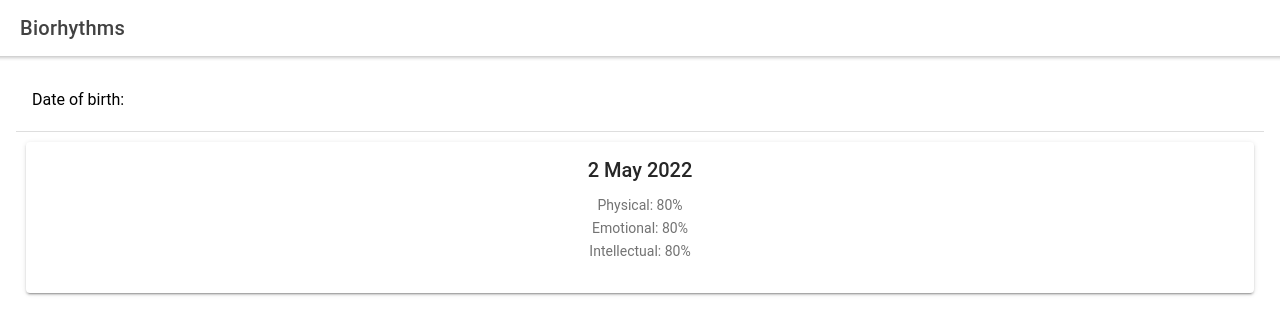
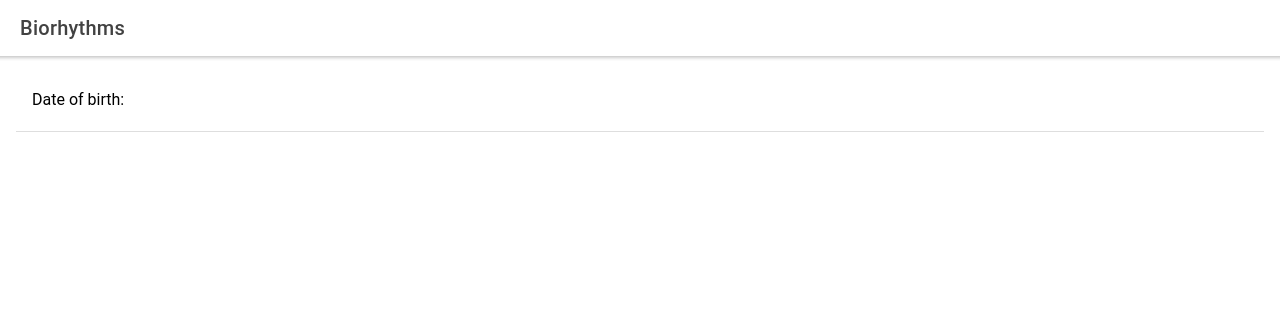
Before and after one commit to kronosGR/Ionic-React.js-biorhythm-calculator, a React (Create React App) app: page / in a window 1280 px wide. Shown: the top 334 px of the page. Built offline with nearby package versions, Linux system fonts and the light colour scheme.

Commit message:
display the results

```diff
--- a/src/App.js
+++ b/src/App.js
@@ -12,7 +12,7 @@
 import BiorhythmCard from './components/BiorhythmCard';
 
 function App() {
-  const [birthday, setBirthday] = useState('2020-01-31');
+  const [birthDate, setBirthDate] = useState();
   const targetDate = new Date().toISOString();
 
   return (
@@ -23,14 +23,14 @@
         </IonToolbar>
       </IonHeader>
       <IonContent className='ion-padding'>
+        {birthDate && <BiorhythmCard birthDate={birthDate} targetDate={targetDate} />}
         <IonItem>
           <IonLabel position='floating'>Date of birth:</IonLabel>
           <IonDatetime
             displayFormat='D MMM YYYY'
-            onIonChange={(event) => setBirthday(event.detail.value)}
+            onIonChange={(event) => setBirthDate(event.detail.value)}
           />
         </IonItem>
-        <BiorhythmCard targetDate={targetDate} />
       </IonContent>
     </IonApp>
   );
--- a/src/components/BiorhythmCard.js
+++ b/src/components/BiorhythmCard.js
@@ -1,20 +1,25 @@
 import { IonCard, IonCardContent, IonCardHeader, IonCardTitle } from '@ionic/react';
 import dayjs from 'dayjs';
 import React from 'react';
+import { calculateBiorhythms } from '../calculations';
 
 function formatDate(isoString) {
   return dayjs(isoString).format('D MMM YYYY');
 }
 
-export default function BiorhythmCard({ targetDate }) {
+export default function BiorhythmCard({ birthDate, targetDate }) {
+  const { physical, emotional, intellectual } = calculateBiorhythms(
+    birthDate,
+    targetDate
+  );
   return (
     <IonCard className='ion-text-center'>
       <IonCardHeader>
         <IonCardTitle>{formatDate(targetDate)}</IonCardTitle>
         <IonCardContent>
-          <p>Physical: 80%</p>
-          <p>Emotional: 80%</p>
-          <p>Intellectual: 80%</p>
+          <p>Physical: {physical.toFixed(4)}</p>
+          <p>Emotional: {emotional.toFixed(4)}</p>
+          <p>Intellectual: {intellectual.toFixed(4)}</p>
         </IonCardContent>
       </IonCardHeader>
     </IonCard>
```
